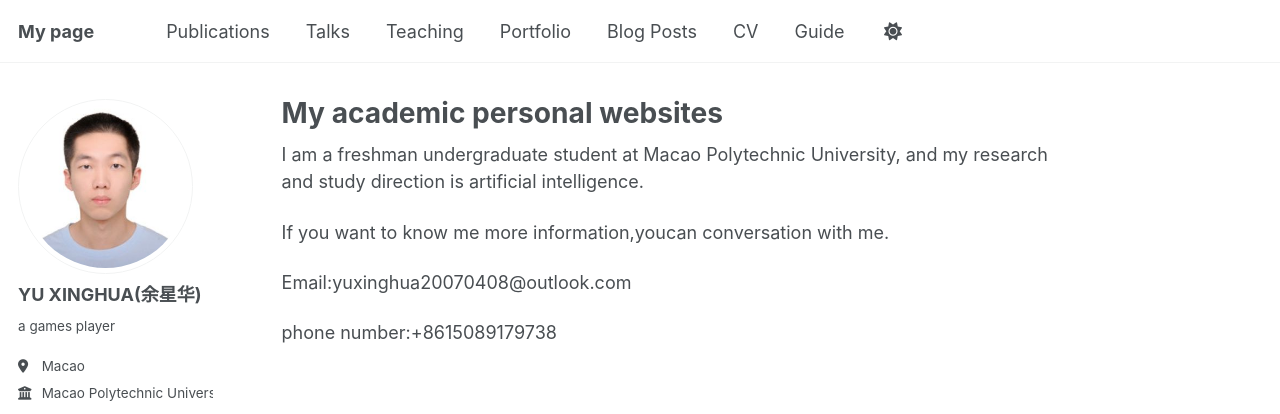
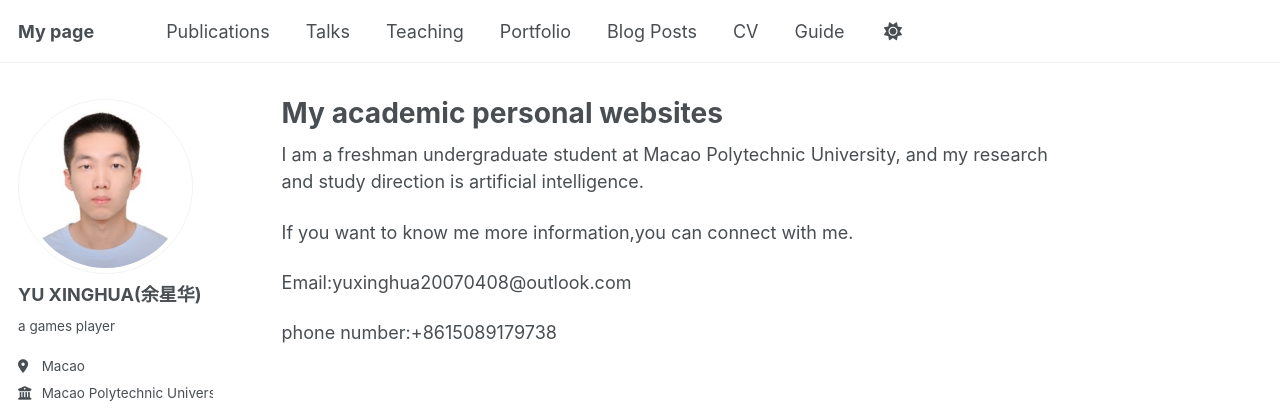
Before and after one commit to QWERTW123/QWERTW123.github.io, a Jekyll site: the page built from _pages/about.md, in a window 1280 px wide. Shown: the top 414 px of the page. Built offline with Jekyll 4.4.1, drawn with Linux system fonts in a browser that asks for light colours; some web fonts are replaced; a script that is not in the unit is left out.

Commit message:
Update about.md

```diff
--- a/_pages/about.md
+++ b/_pages/about.md
@@ -10,7 +10,7 @@ redirect_from:
 I am a freshman undergraduate student at Macao Polytechnic University, and my research and study direction is artificial intelligence.
 
 
-If you want to know me more information,youcan conversation with me.
+If you want to know me more information,you can connect with me.
 
 Email:yuxinghua20070408@outlook.com
 
```
